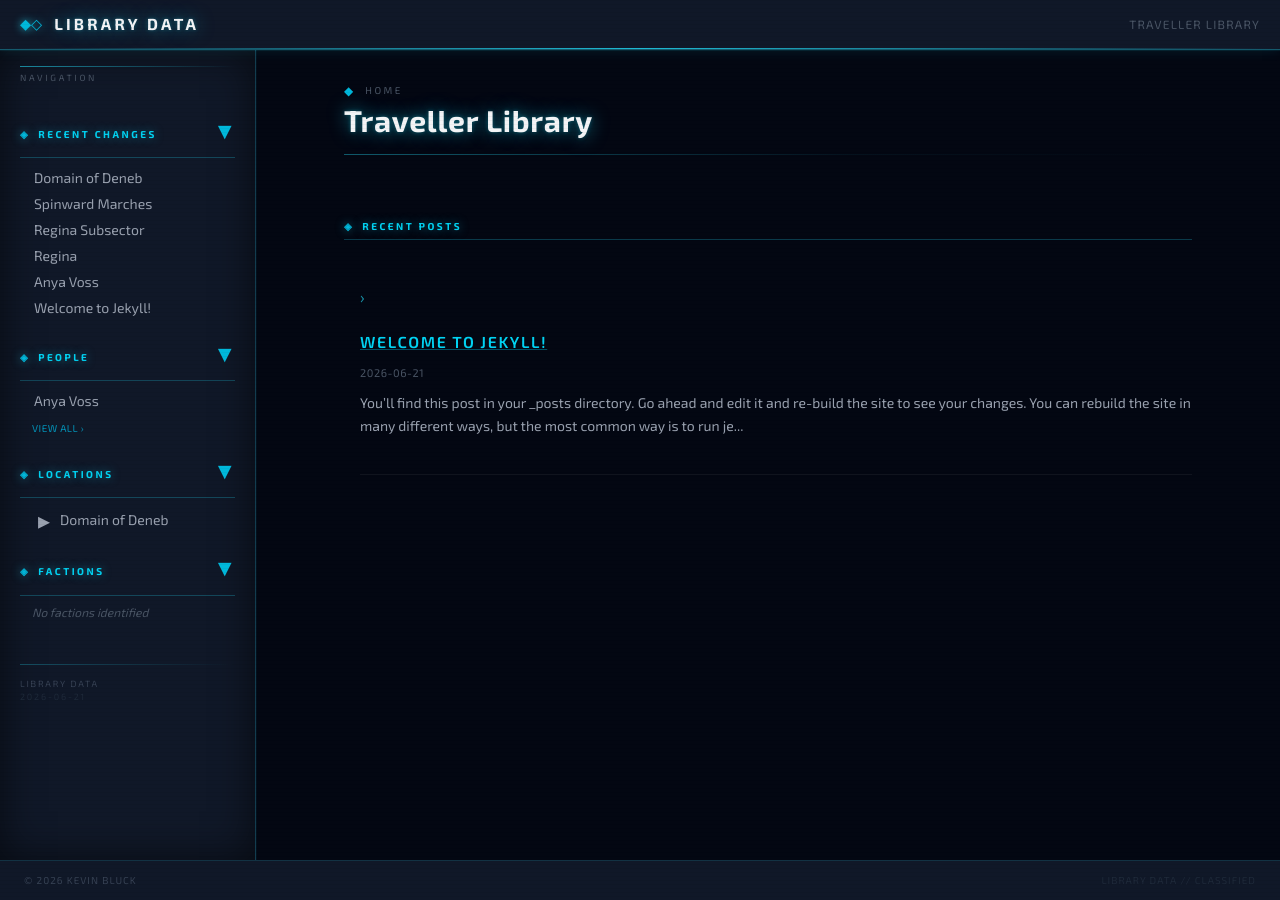
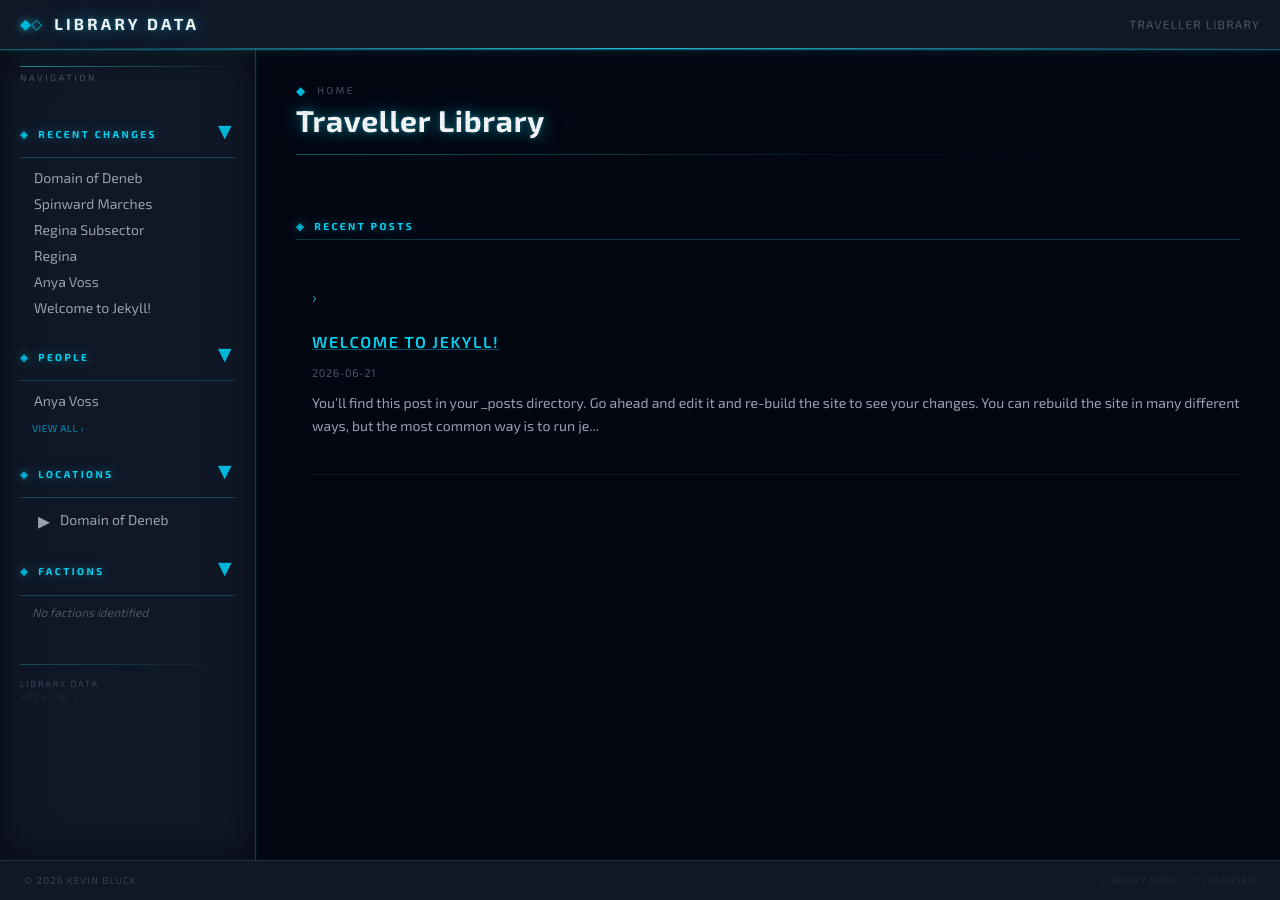
Before and after one commit to kbluck/jekyll-traveller-library, a Jekyll site: the page built from _pages/index.md, in a window 1280 px wide. Built offline with Jekyll 4.4.1, drawn with Linux system fonts in a browser that asks for light colours.

Commit message:
fix: increase width of main content

```diff
--- a/_layouts/default.html
+++ b/_layouts/default.html
@@ -97,7 +97,7 @@
 
     <!-- MAIN CONTENT ────────────────────────────────────── -->
     <main class="flex-1 overflow-y-auto">
-      <div class="max-w-4xl mx-auto px-6 py-8">
+      <div style="padding: 2rem 2.5rem;">
 
         {%- if page.title -%}
         <!-- Page title block -->
--- a/assets/css/main.css
+++ b/assets/css/main.css
@@ -26,7 +26,6 @@
     --color-black: #000;
     --spacing: 0.25rem;
     --container-xs: 20rem;
-    --container-4xl: 56rem;
     --text-xs: 0.75rem;
     --text-xs--line-height: calc(1 / 0.75);
     --text-sm: 0.875rem;
@@ -250,9 +249,6 @@
   .mx-5 {
     margin-inline: calc(var(--spacing) * 5);
   }
-  .mx-auto {
-    margin-inline: auto;
-  }
   .-mt-2 {
     margin-top: calc(var(--spacing) * -2);
   }
@@ -342,9 +338,6 @@
   }
   .w-full {
     width: 100%;
-  }
-  .max-w-4xl {
-    max-width: var(--container-4xl);
   }
   .max-w-xs {
     max-width: var(--container-xs);
@@ -492,9 +485,6 @@
   }
   .py-5 {
     padding-block: calc(var(--spacing) * 5);
-  }
-  .py-8 {
-    padding-block: calc(var(--spacing) * 8);
   }
   .pt-5 {
     padding-top: calc(var(--spacing) * 5);
```
